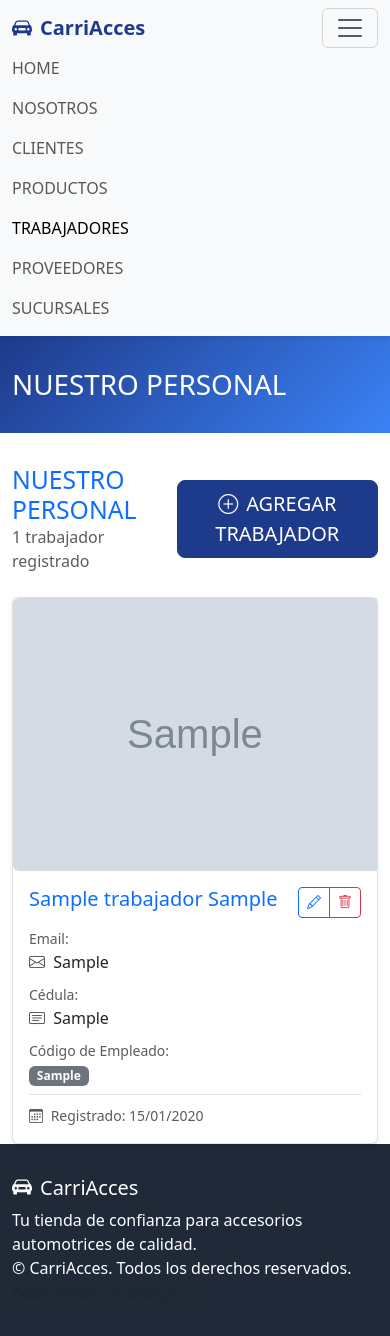
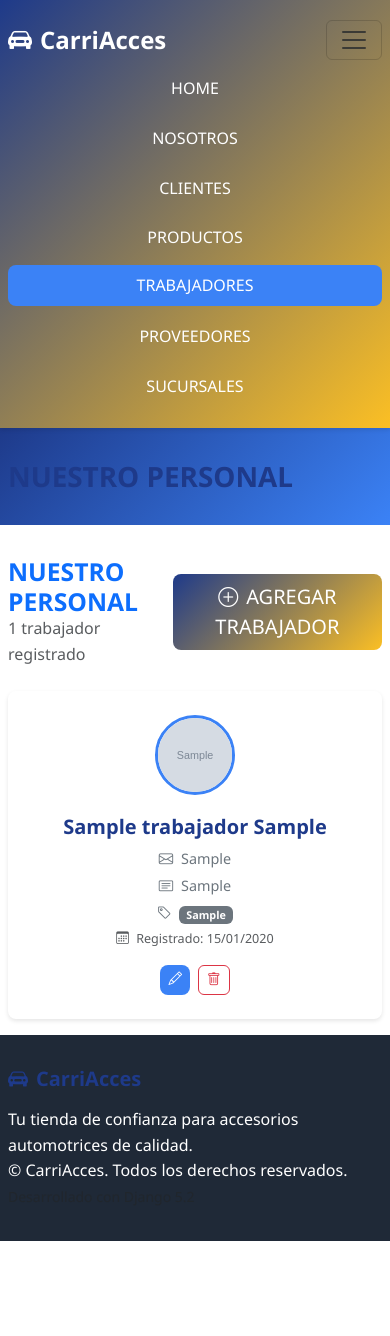
Before and after one commit to anntnzrb/sis-acc-autom, a Django app: page /trabajadores/ in a window 390 px wide, after a click that opens the changed part. After the commit the page ends 1241 px from the top, so only its background shows below. Run offline with Django 5.2, Linux system fonts and the light colour scheme; tables that the repository leaves empty hold one stand-in row (values such as "Sample post"); grey boxes marked "Sample" are stand-in pictures.

Commit message:
feat: implement Bootstrap 5 automotive theme and responsive UI
✅ MAJOR MILESTONE: Frontend Track 2 Implementation

## Automotive Theme Implementation:
- ✅ Custom CSS with automotive color palette (Deep Blue, Orange, Gray)
- ✅ Bootstrap 5 component library with CarriAcces branding
- ✅ Professional gradient navigation bar
- ✅ Consistent card-based layouts for all entities

## Responsive Design System:
- ✅ Mobile-first approach with CSS Grid and Flexbox
- ✅ Trabajador cards: Horizontal layout with image placeholders
- ✅ Producto cards: Vertical layout prepared for 3-column grid
- ✅ Proveedor cards: Vertical layout with structured info display
- ✅ Responsive breakpoints for mobile, tablet, desktop

## UI/UX Enhancements:
- ✅ Smooth CSS animations (fade-in, slide-in effects)
- ✅ Hover effects with elevation and color transitions
- ✅ Empty state components with clear call-to-action
- ✅ Enhanced form styling with proper validation feedback
- ✅ Bootstrap pagination with custom styling

## Component Library:
- ✅ btn-carriacces-primary/secondary buttons
- ✅ card-carriacces with consistent styling
- ✅ trabajador-card horizontal layout components
- ✅ empty-state components with icons
- ✅ form-carriacces styling for all forms

## Spanish UI Implementation:
- ✅ All text content in Spanish
- ✅ Error messages and help text in Spanish
- ✅ Date formatting (DD/MM/YYYY)
- ✅ Proper pluralization for Spanish

## Performance Features:
- ✅ CSS custom properties for maintainability
- ✅ Optimized hover and focus states
- ✅ Minimal JavaScript for image preview
- ✅ Lazy loading preparation

## Next: Integration & Quality Assurance
- Ready for Track 3: End-to-end testing and validation

```diff
--- /dev/null
+++ b/static/css/carriacces.css
@@ -0,0 +1,542 @@
+/*
+CarriAcces - Automotive Accessories Store CSS
+Bootstrap 5 custom theme with automotive color scheme
+*/
+
+:root {
+    /* Automotive Color Palette */
+    --primary-color: #1a237e;        /* Deep Blue - Trust, reliability */
+    --secondary-color: #ff6f00;      /* Orange - Energy, automotive */
+    --accent-color: #37474f;         /* Dark Gray - Premium, sophisticated */
+    --success-color: #2e7d32;        /* Green - Success states */
+    --warning-color: #f57c00;        /* Amber - Warnings */
+    --danger-color: #c62828;         /* Red - Errors, danger */
+    --info-color: #0288d1;           /* Light Blue - Information */
+
+    /* Background Colors */
+    --bg-primary: #ffffff;           /* White background */
+    --bg-secondary: #f8f9fa;         /* Light gray */
+    --bg-dark: #212529;              /* Dark background */
+    --bg-accent: #eceff1;            /* Light blue-gray */
+
+    /* Text Colors */
+    --text-primary: #212529;         /* Dark text */
+    --text-secondary: #6c757d;       /* Medium gray text */
+    --text-light: #ffffff;           /* White text */
+    --text-muted: #868e96;           /* Muted text */
+
+    /* Border and Shadow */
+    --border-color: #dee2e6;         /* Light border */
+    --border-radius: 8px;            /* Rounded corners */
+    --box-shadow: 0 2px 4px rgba(0, 0, 0, 0.1);
+    --box-shadow-lg: 0 8px 32px rgba(0, 0, 0, 0.15);
+
+    /* Typography */
+    --font-family-primary: 'Segoe UI', Tahoma, Geneva, Verdana, sans-serif;
+    --font-size-base: 1rem;
+    --font-weight-normal: 400;
+    --font-weight-medium: 500;
+    --font-weight-bold: 700;
+
+    /* Spacing */
+    --spacing-xs: 0.25rem;
+    --spacing-sm: 0.5rem;
+    --spacing-md: 1rem;
+    --spacing-lg: 1.5rem;
+    --spacing-xl: 3rem;
+}
+
+/* Global Styles */
+body {
+    font-family: var(--font-family-primary);
+    color: var(--text-primary);
+    background-color: var(--bg-primary);
+    line-height: 1.6;
+}
+
+h1, h2, h3, h4, h5, h6 {
+    font-weight: var(--font-weight-bold);
+    color: var(--primary-color);
+    margin-bottom: var(--spacing-md);
+}
+
+.text-primary-custom {
+    color: var(--primary-color) !important;
+}
+
+.text-secondary-custom {
+    color: var(--secondary-color) !important;
+}
+
+.bg-primary-custom {
+    background-color: var(--primary-color) !important;
+}
+
+.bg-secondary-custom {
+    background-color: var(--secondary-color) !important;
+}
+
+/* Navigation Styles */
+.navbar-carriacces {
+    background: linear-gradient(135deg, var(--primary-color) 0%, var(--accent-color) 100%);
+    box-shadow: var(--box-shadow);
+    padding: var(--spacing-md) 0;
+}
+
+.navbar-carriacces .navbar-brand {
+    color: var(--text-light) !important;
+    font-weight: var(--font-weight-bold);
+    font-size: 1.5rem;
+}
+
+.navbar-carriacces .navbar-nav .nav-link {
+    color: var(--text-light) !important;
+    font-weight: var(--font-weight-medium);
+    padding: var(--spacing-sm) var(--spacing-lg) !important;
+    border-radius: var(--border-radius);
+    transition: all 0.3s ease;
+    margin: 0 var(--spacing-xs);
+}
+
+.navbar-carriacces .navbar-nav .nav-link:hover,
+.navbar-carriacces .navbar-nav .nav-link.active {
+    background-color: var(--secondary-color);
+    transform: translateY(-2px);
+}
+
+/* Card Components */
+.card-carriacces {
+    border: none;
+    border-radius: var(--border-radius);
+    box-shadow: var(--box-shadow);
+    transition: all 0.3s ease;
+    overflow: hidden;
+}
+
+.card-carriacces:hover {
+    box-shadow: var(--box-shadow-lg);
+    transform: translateY(-4px);
+}
+
+.card-carriacces .card-header {
+    background: linear-gradient(135deg, var(--primary-color) 0%, var(--accent-color) 100%);
+    color: var(--text-light);
+    font-weight: var(--font-weight-bold);
+    border-bottom: none;
+    padding: var(--spacing-lg);
+}
+
+.card-carriacces .card-body {
+    padding: var(--spacing-lg);
+}
+
+.card-carriacces .card-footer {
+    background-color: var(--bg-secondary);
+    border-top: 1px solid var(--border-color);
+    padding: var(--spacing-md) var(--spacing-lg);
+}
+
+/* Trabajador Cards (Horizontal Layout) */
+.trabajador-card {
+    margin-bottom: var(--spacing-lg);
+}
+
+.trabajador-card .card-body {
+    display: flex;
+    align-items: center;
+    padding: var(--spacing-lg);
+}
+
+.trabajador-card .trabajador-image {
+    width: 80px;
+    height: 80px;
+    border-radius: 50%;
+    object-fit: cover;
+    margin-right: var(--spacing-lg);
+    border: 3px solid var(--secondary-color);
+}
+
+.trabajador-card .trabajador-image-placeholder {
+    width: 80px;
+    height: 80px;
+    border-radius: 50%;
+    background: linear-gradient(135deg, var(--primary-color) 0%, var(--secondary-color) 100%);
+    display: flex;
+    align-items: center;
+    justify-content: center;
+    margin-right: var(--spacing-lg);
+    color: var(--text-light);
+    font-size: 1.5rem;
+    font-weight: var(--font-weight-bold);
+}
+
+.trabajador-card .trabajador-info {
+    flex: 1;
+}
+
+.trabajador-card .trabajador-name {
+    font-size: 1.25rem;
+    font-weight: var(--font-weight-bold);
+    color: var(--primary-color);
+    margin-bottom: var(--spacing-xs);
+}
+
+.trabajador-card .trabajador-details {
+    color: var(--text-secondary);
+    font-size: 0.9rem;
+}
+
+.trabajador-card .trabajador-actions {
+    display: flex;
+    flex-direction: column;
+    gap: var(--spacing-sm);
+}
+
+/* Product Cards (Vertical Layout) */
+.producto-card {
+    height: 100%;
+    margin-bottom: var(--spacing-lg);
+}
+
+.producto-card .card-img-top {
+    height: 200px;
+    object-fit: cover;
+    background: linear-gradient(135deg, var(--bg-accent) 0%, var(--bg-secondary) 100%);
+}
+
+.producto-card .product-image-placeholder {
+    height: 200px;
+    background: linear-gradient(135deg, var(--primary-color) 0%, var(--secondary-color) 100%);
+    display: flex;
+    align-items: center;
+    justify-content: center;
+    color: var(--text-light);
+    font-size: 2rem;
+}
+
+.producto-card .card-body {
+    display: flex;
+    flex-direction: column;
+    height: calc(100% - 200px);
+}
+
+.producto-card .product-name {
+    font-size: 1.1rem;
+    font-weight: var(--font-weight-bold);
+    color: var(--primary-color);
+    text-align: center;
+    margin-bottom: var(--spacing-md);
+}
+
+.producto-card .product-price {
+    font-size: 1.25rem;
+    font-weight: var(--font-weight-bold);
+    color: var(--secondary-color);
+    text-align: center;
+    margin-bottom: var(--spacing-xs);
+}
+
+.producto-card .product-iva {
+    font-size: 0.85rem;
+    color: var(--text-secondary);
+    text-align: center;
+    margin-bottom: var(--spacing-md);
+}
+
+.producto-card .card-footer {
+    margin-top: auto;
+    padding: var(--spacing-md);
+}
+
+/* Proveedor Cards (Vertical Layout) */
+.proveedor-card {
+    height: 100%;
+    margin-bottom: var(--spacing-lg);
+}
+
+.proveedor-card .card-header {
+    text-align: center;
+    font-size: 1.1rem;
+}
+
+.proveedor-card .proveedor-info {
+    padding: var(--spacing-lg);
+}
+
+.proveedor-card .info-item {
+    display: flex;
+    margin-bottom: var(--spacing-sm);
+}
+
+.proveedor-card .info-label {
+    font-weight: var(--font-weight-medium);
+    color: var(--text-secondary);
+    min-width: 80px;
+}
+
+.proveedor-card .info-value {
+    color: var(--text-primary);
+}
+
+/* Button Styles */
+.btn-carriacces-primary {
+    background: linear-gradient(135deg, var(--primary-color) 0%, var(--accent-color) 100%);
+    border: none;
+    color: var(--text-light);
+    font-weight: var(--font-weight-medium);
+    padding: var(--spacing-sm) var(--spacing-lg);
+    border-radius: var(--border-radius);
+    transition: all 0.3s ease;
+}
+
+.btn-carriacces-primary:hover {
+    background: linear-gradient(135deg, var(--accent-color) 0%, var(--primary-color) 100%);
+    transform: translateY(-2px);
+    box-shadow: var(--box-shadow);
+    color: var(--text-light);
+}
+
+.btn-carriacces-secondary {
+    background-color: var(--secondary-color);
+    border: none;
+    color: var(--text-light);
+    font-weight: var(--font-weight-medium);
+    padding: var(--spacing-sm) var(--spacing-lg);
+    border-radius: var(--border-radius);
+    transition: all 0.3s ease;
+}
+
+.btn-carriacces-secondary:hover {
+    background-color: #e65100;
+    transform: translateY(-2px);
+    box-shadow: var(--box-shadow);
+    color: var(--text-light);
+}
+
+.btn-sm-carriacces {
+    padding: var(--spacing-xs) var(--spacing-sm);
+    font-size: 0.85rem;
+}
+
+/* Form Styles */
+.form-carriacces .form-control {
+    border: 2px solid var(--border-color);
+    border-radius: var(--border-radius);
+    padding: var(--spacing-md);
+    transition: all 0.3s ease;
+}
+
+.form-carriacces .form-control:focus {
+    border-color: var(--primary-color);
+    box-shadow: 0 0 0 0.2rem rgba(26, 35, 126, 0.25);
+}
+
+.form-carriacces .form-label {
+    font-weight: var(--font-weight-medium);
+    color: var(--text-primary);
+    margin-bottom: var(--spacing-sm);
+}
+
+.form-carriacces .form-text {
+    color: var(--text-muted);
+    font-size: 0.85rem;
+}
+
+/* Empty State */
+.empty-state {
+    text-align: center;
+    padding: var(--spacing-xl);
+    color: var(--text-secondary);
+}
+
+.empty-state-icon {
+    font-size: 4rem;
+    color: var(--text-muted);
+    margin-bottom: var(--spacing-lg);
+}
+
+.empty-state-title {
+    font-size: 1.5rem;
+    font-weight: var(--font-weight-bold);
+    color: var(--text-secondary);
+    margin-bottom: var(--spacing-md);
+}
+
+.empty-state-text {
+    margin-bottom: var(--spacing-lg);
+}
+
+/* Alert Styles */
+.alert-carriacces {
+    border: none;
+    border-radius: var(--border-radius);
+    padding: var(--spacing-md) var(--spacing-lg);
+    font-weight: var(--font-weight-medium);
+}
+
+.alert-success-carriacces {
+    background-color: #d4edda;
+    color: var(--success-color);
+}
+
+.alert-danger-carriacces {
+    background-color: #f8d7da;
+    color: var(--danger-color);
+}
+
+.alert-warning-carriacces {
+    background-color: #fff3cd;
+    color: var(--warning-color);
+}
+
+.alert-info-carriacces {
+    background-color: #d1ecf1;
+    color: var(--info-color);
+}
+
+/* Pagination */
+.pagination-carriacces .page-link {
+    color: var(--primary-color);
+    border-color: var(--border-color);
+    padding: var(--spacing-sm) var(--spacing-md);
+}
+
+.pagination-carriacces .page-link:hover {
+    background-color: var(--secondary-color);
+    border-color: var(--secondary-color);
+    color: var(--text-light);
+}
+
+.pagination-carriacces .page-item.active .page-link {
+    background-color: var(--primary-color);
+    border-color: var(--primary-color);
+}
+
+/* Responsive Design */
+@media (max-width: 768px) {
+    .trabajador-card .card-body {
+        flex-direction: column;
+        text-align: center;
+    }
+
+    .trabajador-card .trabajador-image,
+    .trabajador-card .trabajador-image-placeholder {
+        margin-right: 0;
+        margin-bottom: var(--spacing-md);
+    }
+
+    .trabajador-card .trabajador-actions {
+        flex-direction: row;
+        justify-content: center;
+        margin-top: var(--spacing-md);
+    }
+
+    .navbar-carriacces .navbar-nav {
+        text-align: center;
+    }
+
+    .navbar-carriacces .navbar-nav .nav-link {
+        margin: var(--spacing-xs) 0;
+    }
+}
+
+@media (max-width: 576px) {
+    .container {
+        padding: 0 var(--spacing-sm);
+    }
+
+    .card-carriacces {
+        margin-bottom: var(--spacing-md);
+    }
+
+    .producto-card .card-img-top,
+    .producto-card .product-image-placeholder {
+        height: 150px;
+    }
+}
+
+/* Animation and Transitions */
+.fade-in {
+    animation: fadeIn 0.5s ease-in;
+}
+
+@keyframes fadeIn {
+    from {
+        opacity: 0;
+        transform: translateY(20px);
+    }
+    to {
+        opacity: 1;
+        transform: translateY(0);
+    }
+}
+
+.slide-in-left {
+    animation: slideInLeft 0.6s ease-out;
+}
+
+@keyframes slideInLeft {
+    from {
+        opacity: 0;
+        transform: translateX(-30px);
+    }
+    to {
+        opacity: 1;
+        transform: translateX(0);
+    }
+}
+
+.slide-in-right {
+    animation: slideInRight 0.6s ease-out;
+}
+
+@keyframes slideInRight {
+    from {
+        opacity: 0;
+        transform: translateX(30px);
+    }
+    to {
+        opacity: 1;
+        transform: translateX(0);
+    }
+}
+
+/* Loading States */
+.loading-spinner {
+    width: 2rem;
+    height: 2rem;
+    border: 3px solid var(--border-color);
+    border-top: 3px solid var(--primary-color);
+    border-radius: 50%;
+    animation: spin 1s linear infinite;
+}
+
+@keyframes spin {
+    0% { transform: rotate(0deg); }
+    100% { transform: rotate(360deg); }
+}
+
+/* Utility Classes */
+.text-gradient {
+    background: linear-gradient(135deg, var(--primary-color) 0%, var(--secondary-color) 100%);
+    -webkit-background-clip: text;
+    -webkit-text-fill-color: transparent;
+    background-clip: text;
+    font-weight: var(--font-weight-bold);
+}
+
+.shadow-carriacces {
+    box-shadow: var(--box-shadow) !important;
+}
+
+.shadow-lg-carriacces {
+    box-shadow: var(--box-shadow-lg) !important;
+}
+
+.border-carriacces {
+    border: 2px solid var(--border-color) !important;
+}
+
+.rounded-carriacces {
+    border-radius: var(--border-radius) !important;
+}
--- a/templates/base.html
+++ b/templates/base.html
@@ -9,7 +9,11 @@
     <link href="https://cdn.jsdelivr.net/npm/bootstrap@5.3.2/dist/css/bootstrap.min.css" rel="stylesheet">
     <link href="https://cdn.jsdelivr.net/npm/bootstrap-icons@1.11.2/font/bootstrap-icons.css" rel="stylesheet">
 
-    <!-- Custom CSS -->
+    <!-- Custom CarriAcces CSS -->
+    {% load static %}
+    <link href="{% static 'css/carriacces.css' %}" rel="stylesheet">
+
+    <!-- Legacy styles for backward compatibility -->
     <style>
         :root {
             --primary-color: #1e3a8a;
@@ -83,7 +87,7 @@
 </head>
 <body>
     <!-- Navigation -->
-    <nav class="navbar navbar-expand-lg navbar-light bg-light sticky-top shadow-sm">
+    <nav class="navbar navbar-expand-lg navbar-carriacces sticky-top">
         <div class="container">
             <a class="navbar-brand" href="{% url 'home' %}">
                 <i class="bi bi-car-front-fill me-2"></i>CarriAcces
--- a/templates/trabajadores/list.html
+++ b/templates/trabajadores/list.html
@@ -17,7 +17,7 @@
                     {% endif %}
                 </p>
             </div>
-            <a href="{% url 'trabajadores:create' %}" class="btn btn-primary btn-lg">
+            <a href="{% url 'trabajadores:create' %}" class="btn btn-carriacces-primary btn-lg">
                 <i class="bi bi-plus-circle me-2"></i>AGREGAR TRABAJADOR
             </a>
         </div>
@@ -27,79 +27,56 @@
             <div class="row g-4">
                 {% for trabajador in trabajadores %}
                     <div class="col-lg-6">
-                        <div class="card h-100 shadow-sm">
-                            <div class="row g-0 h-100">
-                                <!-- Imagen del trabajador a la IZQUIERDA -->
-                                <div class="col-md-4">
+                        <div class="card-carriacces trabajador-card slide-in-left">
+                            <div class="card-body">
+                                <!-- Imagen del trabajador -->
                                 {% if trabajador.imagen %}
                                     <img src="{{ trabajador.imagen.url }}"
-                                             class="img-fluid rounded-start h-100 object-fit-cover"
-                                             alt="Foto de {{ trabajador.get_nombre_completo }}"
-                                             style="min-height: 200px;">
+                                         class="trabajador-image"
+                                         alt="Foto de {{ trabajador.get_nombre_completo }}">
                                 {% else %}
-                                        <div class="bg-light d-flex align-items-center justify-content-center rounded-start h-100"
-                                             style="min-height: 200px;">
-                                            <i class="bi bi-person-circle text-muted" style="font-size: 4rem;"></i>
+                                    <div class="trabajador-image-placeholder">
+                                        <i class="bi bi-person-fill"></i>
                                     </div>
                                 {% endif %}
+
+                                <!-- Información del trabajador -->
+                                <div class="trabajador-info">
+                                    <div class="trabajador-name">
+                                        {{ trabajador.get_nombre_completo }}
+                                    </div>
+                                    <div class="trabajador-details">
+                                        <div class="mb-1">
+                                            <i class="bi bi-envelope me-1"></i>
+                                            {{ trabajador.correo }}
+                                        </div>
+                                        <div class="mb-1">
+                                            <i class="bi bi-card-text me-1"></i>
+                                            {{ trabajador.cedula }}
+                                        </div>
+                                        <div class="mb-1">
+                                            <i class="bi bi-tag me-1"></i>
+                                            <span class="badge bg-secondary">{{ trabajador.codigo_empleado }}</span>
+                                        </div>
+                                        <div class="text-muted small">
+                                            <i class="bi bi-calendar3 me-1"></i>
+                                            Registrado: {{ trabajador.created_at|date:"d/m/Y" }}
+                                        </div>
+                                    </div>
                                 </div>
 
-                                <!-- Información a la DERECHA -->
-                                <div class="col-md-8">
-                                    <div class="card-body d-flex flex-column h-100">
-                                        <!-- Botones editar/eliminar en esquina superior derecha -->
-                                        <div class="d-flex justify-content-between align-items-start mb-2">
-                                            <h5 class="card-title text-primary mb-0">
-                                                {{ trabajador.get_nombre_completo }}
-                                            </h5>
-                                            <div class="btn-group btn-group-sm">
+                                <!-- Botones de acción -->
+                                <div class="trabajador-actions">
                                     <a href="{% url 'trabajadores:update' trabajador.pk %}"
-                                                   class="btn btn-outline-primary btn-sm"
+                                       class="btn btn-carriacces-secondary btn-sm-carriacces"
                                        title="Editar trabajador">
                                         <i class="bi bi-pencil"></i>
                                     </a>
                                     <a href="{% url 'trabajadores:delete' trabajador.pk %}"
-                                                   class="btn btn-outline-danger btn-sm"
+                                       class="btn btn-outline-danger btn-sm-carriacces"
                                        title="Eliminar trabajador">
                                         <i class="bi bi-trash"></i>
                                     </a>
-                                            </div>
-                                        </div>
-
-                                        <!-- Información del trabajador -->
-                                        <div class="flex-grow-1">
-                                            <div class="mb-2">
-                                                <small class="text-muted">Email:</small><br>
-                                                <span class="fw-medium">
-                                                    <i class="bi bi-envelope me-1 text-muted"></i>
-                                                    {{ trabajador.correo }}
-                                                </span>
-                                            </div>
-
-                                            <div class="mb-2">
-                                                <small class="text-muted">Cédula:</small><br>
-                                                <span class="fw-medium">
-                                                    <i class="bi bi-card-text me-1 text-muted"></i>
-                                                    {{ trabajador.cedula }}
-                                                </span>
-                                            </div>
-
-                                            <div class="mb-0">
-                                                <small class="text-muted">Código de Empleado:</small><br>
-                                                <span class="badge bg-secondary">
-                                                    {{ trabajador.codigo_empleado }}
-                                                </span>
-                                            </div>
-                                        </div>
-
-                                        <!-- Fecha de registro -->
-                                        <div class="mt-2 pt-2 border-top">
-                                            <small class="text-muted">
-                                                <i class="bi bi-calendar3 me-1"></i>
-                                                Registrado: {{ trabajador.created_at|date:"d/m/Y" }}
-                                            </small>
-                                        </div>
-                                    </div>
                                 </div>
                             </div>
                         </div>
@@ -110,7 +87,7 @@
             <!-- Pagination -->
             {% if is_paginated %}
                 <nav aria-label="Navegación de trabajadores" class="mt-5">
-                    <ul class="pagination justify-content-center">
+                    <ul class="pagination pagination-carriacces justify-content-center">
                         {% if page_obj.has_previous %}
                             <li class="page-item">
                                 <a class="page-link" href="?page=1">
@@ -154,13 +131,15 @@
 
         {% else %}
             <!-- Estado vacío -->
-            <div class="empty-state">
+            <div class="empty-state fade-in">
+                <div class="empty-state-icon">
                     <i class="bi bi-people"></i>
-                <h3 class="mt-3 mb-2">No hay trabajadores registrados</h3>
-                <p class="text-muted mb-4">
+                </div>
+                <h3 class="empty-state-title">No hay trabajadores registrados</h3>
+                <p class="empty-state-text">
                     Comienza agregando el primer trabajador de CarriAcces.
                 </p>
-                <a href="{% url 'trabajadores:create' %}" class="btn btn-primary btn-lg">
+                <a href="{% url 'trabajadores:create' %}" class="btn btn-carriacces-primary btn-lg">
                     <i class="bi bi-plus-circle me-2"></i>Agregar Primer Trabajador
                 </a>
             </div>
```
Also changed, not shown: templates/trabajadores/form.html (+4 -4 lines). Lines whose indentation alone changed are shown as unchanged.
